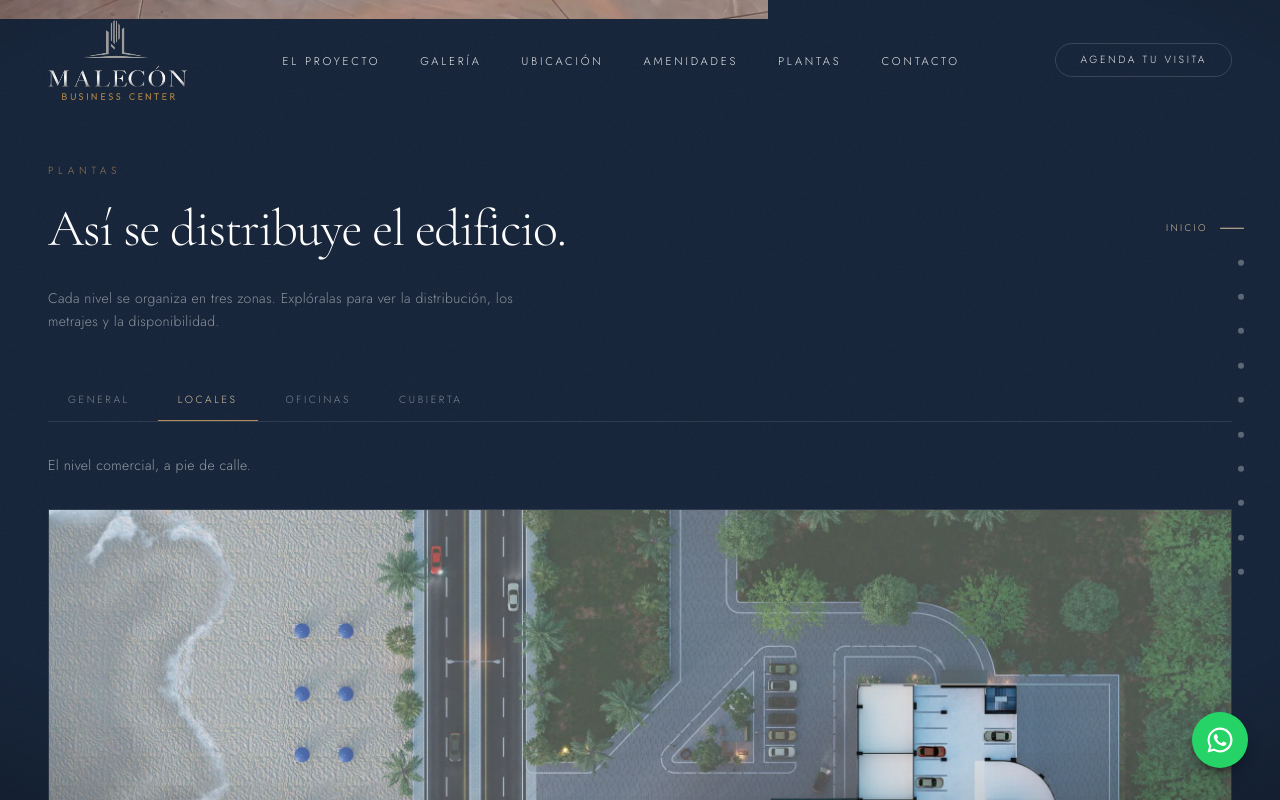
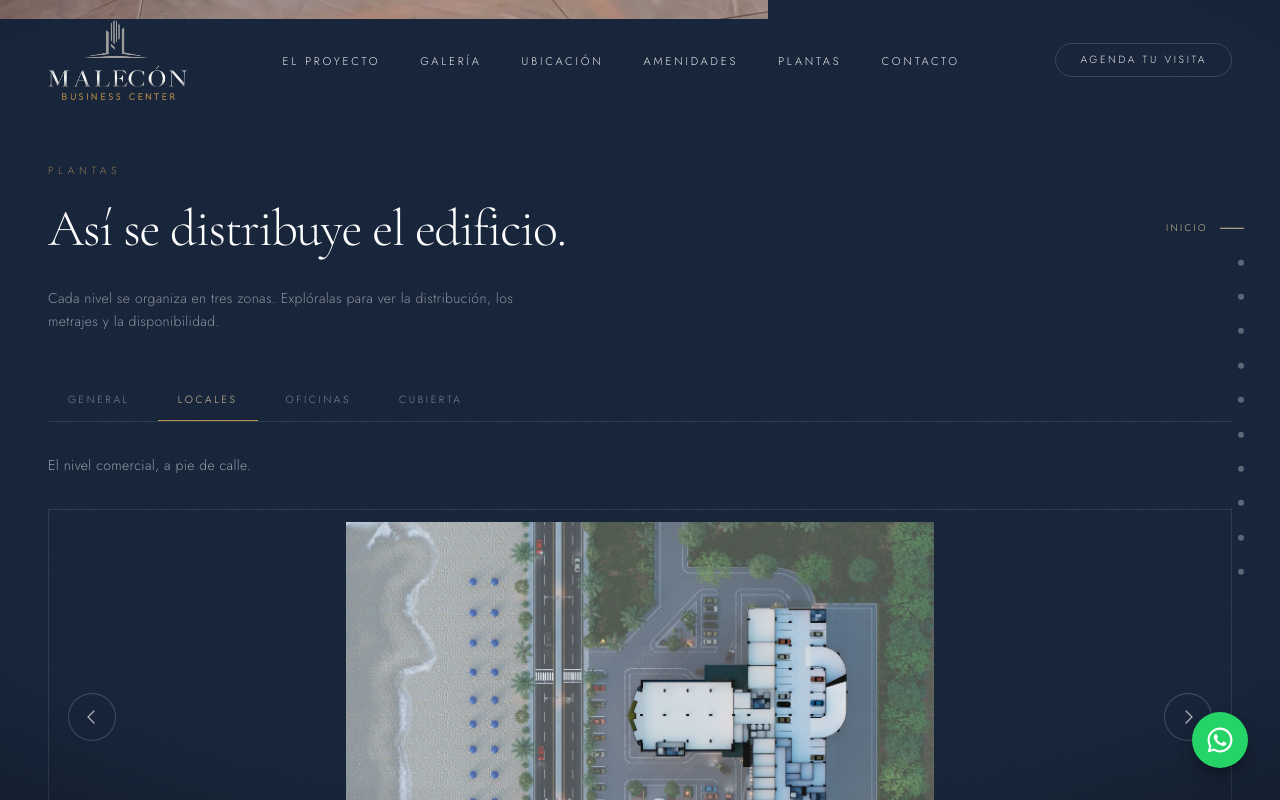
Before and after one commit to jerdiaz/malecon-residences, a Next.js app: page / in a window 1280 px wide. Both pictures are taken after a click on the tab "LOCALES". Shown: the part 7417-8217 px from the top of the page. Built offline with nearby package versions, Linux system fonts and the light colour scheme.

Commit message:
Plantas: carrusel en los niveles con mas de un plano

```diff
--- a/src/components/Plantas.tsx
+++ b/src/components/Plantas.tsx
@@ -1,24 +1,57 @@
 "use client";
 
-import { useState } from "react";
+import { useCallback, useEffect, useState } from "react";
 import Image from "next/image";
 import Reveal from "@/components/ui/Reveal";
 import SplitWords from "@/components/ui/SplitWords";
 import { NIVELES, type Plano } from "@/lib/plantas";
 
 /**
- * Plantas — visor por niveles. Cada pestaña abre con su plano principal a lo
- * ancho y, debajo, el detalle de cada zona.
+ * Plantas — pestañas por nivel y, dentro de cada una, un carrusel de planos.
  *
  * Se eligió pestañas y no scroll porque son once planos: apilados harían la
- * sección interminable, y además el visitante suele venir a mirar un nivel
- * concreto, no a recorrerlos todos.
+ * sección interminable, y el visitante suele venir a mirar un nivel concreto.
+ *
+ * El carrusel NO avanza solo, a diferencia del de la galería: aquí la gente se
+ * detiene a leer metrajes y numeración, y un cambio automático interrumpiría.
  */
 export default function Plantas() {
   const [nivel, setNivel] = useState(0);
-  const [ampliado, setAmpliado] = useState<Plano | null>(null);
+  const [indice, setIndice] = useState(0);
+  const [ampliado, setAmpliado] = useState(false);
 
   const actual = NIVELES[nivel];
+  const planos = actual.planos;
+  const plano = planos[indice];
+  const hayCarrusel = planos.length > 1;
+
+  const irA = useCallback(
+    (dir: 1 | -1) => setIndice((i) => (i + dir + planos.length) % planos.length),
+    [planos.length]
+  );
+
+  const cambiarNivel = (i: number) => {
+    setNivel(i);
+    setIndice(0);
+  };
+
+  // Flechas del teclado: navegan el carrusel y también el visor ampliado
+  useEffect(() => {
+    if (!hayCarrusel && !ampliado) return;
+    const onKey = (e: KeyboardEvent) => {
+      if (e.key === "Escape") setAmpliado(false);
+      else if (hayCarrusel && e.key === "ArrowLeft") irA(-1);
+      else if (hayCarrusel && e.key === "ArrowRight") irA(1);
+    };
+    window.addEventListener("keydown", onKey);
+    return () => window.removeEventListener("keydown", onKey);
+  }, [hayCarrusel, ampliado, irA]);
+
+  // Con el visor abierto, el fondo no debe desplazarse
+  useEffect(() => {
+    document.body.style.overflow = ampliado ? "hidden" : "";
+    return () => { document.body.style.overflow = ""; };
+  }, [ampliado]);
 
   return (
     <section id="plantas" className="relative w-full bg-ink scroll-mt-20 py-28 lg:py-36">
@@ -50,7 +83,7 @@ export default function Plantas() {
                 key={n.id}
                 role="tab"
                 aria-selected={i === nivel}
-                onClick={() => setNivel(i)}
+                onClick={() => cambiarNivel(i)}
                 className={`-mb-px border-b px-5 py-3 text-[0.65rem] font-light uppercase tracking-[0.25em] transition-colors duration-400 ease-silk ${
                   i === nivel
                     ? "border-bronze text-champagne"
@@ -68,29 +101,54 @@ export default function Plantas() {
             {actual.intro}
           </p>
 
-          {/* Plano principal del nivel */}
+          {/* Visor del plano activo. Los planos tienen proporciones muy
+              distintas —los de zona son verticales, los generales apaisados—,
+              así que se encajan por contención dentro de una caja fija. */}
+          <div className="relative mt-8">
             <button
-            onClick={() => setAmpliado(actual.principal)}
-            aria-label={`Ampliar ${actual.principal.label}`}
-            className="group mt-8 block w-full cursor-zoom-in overflow-hidden border border-white/10 bg-ink transition-colors duration-500 ease-silk hover:border-bronze/40"
+              onClick={() => setAmpliado(true)}
+              aria-label={`Ampliar ${plano.label}`}
+              className="block h-[52vh] max-h-[560px] min-h-[300px] w-full cursor-zoom-in overflow-hidden border border-white/10 bg-ink/60 p-3 transition-colors duration-500 ease-silk hover:border-bronze/40"
             >
-            <PlanoImg plano={actual.principal} sizes="(max-width: 1280px) 100vw, 1216px" />
+              <PlanoImg key={plano.src} plano={plano} contain />
             </button>
 
-          {/* Detalles por zona */}
-          {actual.detalles && (
-            <div className="mt-4 grid grid-cols-2 gap-4 lg:grid-cols-4">
-              {actual.detalles.map((d) => (
+            {hayCarrusel && (
+              <>
+                <Flecha lado="izq" onClick={() => irA(-1)} label={`Anterior: ${planos[(indice - 1 + planos.length) % planos.length].label}`} />
+                <Flecha lado="der" onClick={() => irA(1)} label={`Siguiente: ${planos[(indice + 1) % planos.length].label}`} />
+              </>
+            )}
+          </div>
+
+          {/* Pie del carrusel: nombre del plano y posición */}
+          <div className="mt-4 flex items-baseline justify-between gap-4">
+            <p className="text-[0.65rem] font-light uppercase tracking-[0.3em] text-champagne/90">
+              {plano.label}
+            </p>
+            {hayCarrusel && (
+              <p className="shrink-0 text-[0.6rem] font-light uppercase tracking-[0.3em] tabular-nums text-white/35">
+                {String(indice + 1).padStart(2, "0")} / {String(planos.length).padStart(2, "0")}
+              </p>
+            )}
+          </div>
+
+          {/* Miniaturas: sirven de índice y de salto directo */}
+          {hayCarrusel && (
+            <div className="mt-4 grid grid-cols-4 gap-3 sm:grid-cols-5 lg:grid-cols-6">
+              {planos.map((p, i) => (
                 <button
-                  key={d.src}
-                  onClick={() => setAmpliado(d)}
-                  aria-label={`Ampliar ${d.label}`}
-                  className="group cursor-zoom-in overflow-hidden border border-white/10 bg-ink transition-colors duration-500 ease-silk hover:border-bronze/40"
+                  key={p.src}
+                  onClick={() => setIndice(i)}
+                  aria-label={p.label}
+                  aria-current={i === indice}
+                  className={`relative aspect-[4/3] overflow-hidden border bg-ink/60 p-1 transition-colors duration-400 ease-silk ${
+                    i === indice
+                      ? "border-bronze"
+                      : "border-white/10 hover:border-white/30"
+                  }`}
                 >
-                  <PlanoImg plano={d} sizes="(max-width: 1024px) 50vw, 25vw" />
-                  <span className="block px-4 py-3 text-left text-[0.6rem] font-light uppercase tracking-[0.25em] text-white/50 transition-colors duration-400 group-hover:text-champagne">
-                    {d.label}
-                  </span>
+                  <PlanoImg plano={p} contain miniatura />
                 </button>
               ))}
             </div>
@@ -103,39 +161,101 @@ export default function Plantas() {
         </p>
       </div>
 
-      {ampliado && <Visor plano={ampliado} onCerrar={() => setAmpliado(null)} />}
+      {ampliado && (
+        <Visor
+          plano={plano}
+          posicion={hayCarrusel ? `${indice + 1} / ${planos.length}` : null}
+          onAnterior={hayCarrusel ? () => irA(-1) : undefined}
+          onSiguiente={hayCarrusel ? () => irA(1) : undefined}
+          onCerrar={() => setAmpliado(false)}
+        />
+      )}
     </section>
   );
 }
 
+function Flecha({
+  lado,
+  onClick,
+  label,
+}: {
+  lado: "izq" | "der";
+  onClick: () => void;
+  label: string;
+}) {
+  return (
+    <button
+      onClick={onClick}
+      aria-label={label}
+      className={`absolute top-1/2 flex h-11 w-11 -translate-y-1/2 items-center justify-center rounded-full border border-white/20 bg-ink/70 text-white/70 backdrop-blur-sm transition-all duration-300 ease-silk hover:border-bronze hover:text-champagne md:h-12 md:w-12 ${
+        lado === "izq" ? "left-3 md:left-5" : "right-3 md:right-5"
+      }`}
+    >
+      <svg width="14" height="14" viewBox="0 0 14 14" fill="none" aria-hidden="true">
+        <path
+          d={lado === "izq" ? "M9 1L3 7L9 13" : "M5 1L11 7L5 13"}
+          stroke="currentColor"
+          strokeWidth="1.2"
+          strokeLinecap="round"
+        />
+      </svg>
+    </button>
+  );
+}
+
 /** Los SVG se sirven tal cual: `next/image` no los optimiza y perderían el vector. */
-function PlanoImg({ plano, sizes }: { plano: Plano; sizes: string }) {
-  if (plano.vector) {
+function PlanoImg({
+  plano,
+  contain,
+  miniatura,
+}: {
+  plano: Plano;
+  contain?: boolean;
+  miniatura?: boolean;
+}) {
+  const ajuste = contain ? "object-contain" : "object-cover";
+
   return (
+    <span className="relative block h-full w-full">
+      {plano.vector ? (
         // eslint-disable-next-line @next/next/no-img-element
         <img
           src={plano.src}
           alt={plano.label}
           loading="lazy"
-        className="w-full transition-transform duration-700 ease-silk group-hover:scale-[1.01]"
+          className={`h-full w-full ${ajuste}`}
         />
-    );
-  }
-  return (
-    <span className="relative block aspect-[3/2]">
+      ) : (
         <Image
           src={plano.src}
           alt={plano.label}
           fill
-        sizes={sizes}
-        className="object-cover transition-transform duration-700 ease-silk group-hover:scale-[1.03]"
+          sizes={
+            miniatura
+              ? "(max-width: 1024px) 25vw, 200px"
+              : "(max-width: 1280px) 100vw, 1216px"
+          }
+          className={ajuste}
         />
+      )}
     </span>
   );
 }
 
 /** Superposición para leer un plano en grande. */
-function Visor({ plano, onCerrar }: { plano: Plano; onCerrar: () => void }) {
+function Visor({
+  plano,
+  posicion,
+  onAnterior,
+  onSiguiente,
+  onCerrar,
+}: {
+  plano: Plano;
+  posicion: string | null;
+  onAnterior?: () => void;
+  onSiguiente?: () => void;
+  onCerrar: () => void;
+}) {
   return (
     <div
       role="dialog"
@@ -158,15 +278,47 @@ function Visor({ plano, onCerrar }: { plano: Plano; onCerrar: () => void }) {
 
       <div
         onClick={(e) => e.stopPropagation()}
-        className="max-h-[85vh] w-full max-w-6xl overflow-auto"
+        className="max-h-[80vh] w-full max-w-6xl overflow-auto"
       >
         {/* eslint-disable-next-line @next/next/no-img-element */}
         <img src={plano.src} alt={plano.label} className="h-auto w-full" />
       </div>
 
-      <p className="mt-5 text-[0.65rem] font-light uppercase tracking-[0.3em] text-champagne/90">
+      <div
+        onClick={(e) => e.stopPropagation()}
+        className="mt-5 flex items-center gap-6"
+      >
+        {onAnterior && (
+          <button
+            onClick={onAnterior}
+            aria-label="Plano anterior"
+            className="flex h-10 w-10 items-center justify-center rounded-full border border-white/20 text-white/70 transition-colors duration-300 hover:border-bronze hover:text-champagne"
+          >
+            <svg width="13" height="13" viewBox="0 0 14 14" fill="none" aria-hidden="true">
+              <path d="M9 1L3 7L9 13" stroke="currentColor" strokeWidth="1.2" strokeLinecap="round" />
+            </svg>
+          </button>
+        )}
+
+        <p className="text-center text-[0.65rem] font-light uppercase tracking-[0.3em] text-champagne/90">
           {plano.label}
+          {posicion && (
+            <span className="ml-3 tabular-nums text-white/35">{posicion}</span>
+          )}
         </p>
+
+        {onSiguiente && (
+          <button
+            onClick={onSiguiente}
+            aria-label="Plano siguiente"
+            className="flex h-10 w-10 items-center justify-center rounded-full border border-white/20 text-white/70 transition-colors duration-300 hover:border-bronze hover:text-champagne"
+          >
+            <svg width="13" height="13" viewBox="0 0 14 14" fill="none" aria-hidden="true">
+              <path d="M5 1L11 7L5 13" stroke="currentColor" strokeWidth="1.2" strokeLinecap="round" />
+            </svg>
+          </button>
+        )}
+      </div>
     </div>
   );
 }
--- a/src/lib/plantas.ts
+++ b/src/lib/plantas.ts
@@ -10,10 +10,8 @@ export interface NivelPlantas {
   label: string;
   /** Frase corta que explica qué se está viendo en esa pestaña */
   intro: string;
-  /** Plano que abre el nivel, a lo ancho */
-  principal: Plano;
-  /** Detalles por zona, bajo el principal */
-  detalles?: Plano[];
+  /** Planos del nivel, en el orden en que los recorre el carrusel. */
+  planos: Plano[];
 }
 
 // Plantas del proyecto, agrupadas por nivel.
@@ -29,24 +27,25 @@ export interface NivelPlantas {
 // los `clipPath` del brochure coinciden con las de cada plano (Tipo 04 = Zona A,
 // Tipo 02 = Zona B, Tipo 03 = Zona C). En los locales se aplicó la misma
 // convención de numeración; conviene confirmarla con los arquitectos.
+//
+// El primero de cada nivel es el que abre: conviene que sea la vista que ubica
+// al visitante antes de entrar en el detalle de cada zona.
 export const NIVELES: NivelPlantas[] = [
   {
     id: "general",
     label: "General",
     intro:
       "El conjunto visto desde arriba, con las tres zonas —A, B y C— que organizan cada nivel.",
-    principal: {
-      src: "/images/plantas/planta-general.svg",
-      label: "Planta general",
-      vector: true,
-    },
+    planos: [
+      { src: "/images/plantas/planta-general.svg", label: "Planta general", vector: true },
+    ],
   },
   {
     id: "locales",
     label: "Locales",
     intro: "El nivel comercial, a pie de calle.",
-    principal: { src: "/images/plantas/locales-general.webp", label: "Nivel de locales" },
-    detalles: [
+    planos: [
+      { src: "/images/plantas/locales-general.webp", label: "El nivel completo" },
       { src: "/images/plantas/locales-zona-a.webp", label: "Zona A" },
       { src: "/images/plantas/locales-zona-b.webp", label: "Zona B" },
       { src: "/images/plantas/locales-zona-c.webp", label: "Zona C" },
@@ -57,12 +56,8 @@ export const NIVELES: NivelPlantas[] = [
     label: "Oficinas",
     intro:
       "Planta tipo con la numeración de cada oficina, sus metrajes y la disponibilidad.",
-    principal: {
-      src: "/images/plantas/plantas-por-zona.svg",
-      label: "Oficinas por zona",
-      vector: true,
-    },
-    detalles: [
+    planos: [
+      { src: "/images/plantas/plantas-por-zona.svg", label: "Oficinas por zona", vector: true },
       { src: "/images/plantas/oficinas-zona-a.webp", label: "Zona A" },
       { src: "/images/plantas/oficinas-zona-b.webp", label: "Zona B" },
       { src: "/images/plantas/oficinas-zona-c.webp", label: "Zona C" },
@@ -73,6 +68,6 @@ export const NIVELES: NivelPlantas[] = [
     id: "cubierta",
     label: "Cubierta",
     intro: "La cubierta, con la terraza del rooftop.",
-    principal: { src: "/images/plantas/cubierta.webp", label: "Planta de cubierta" },
+    planos: [{ src: "/images/plantas/cubierta.webp", label: "Planta de cubierta" }],
   },
 ];
```
Lines whose indentation alone changed are shown as unchanged.
